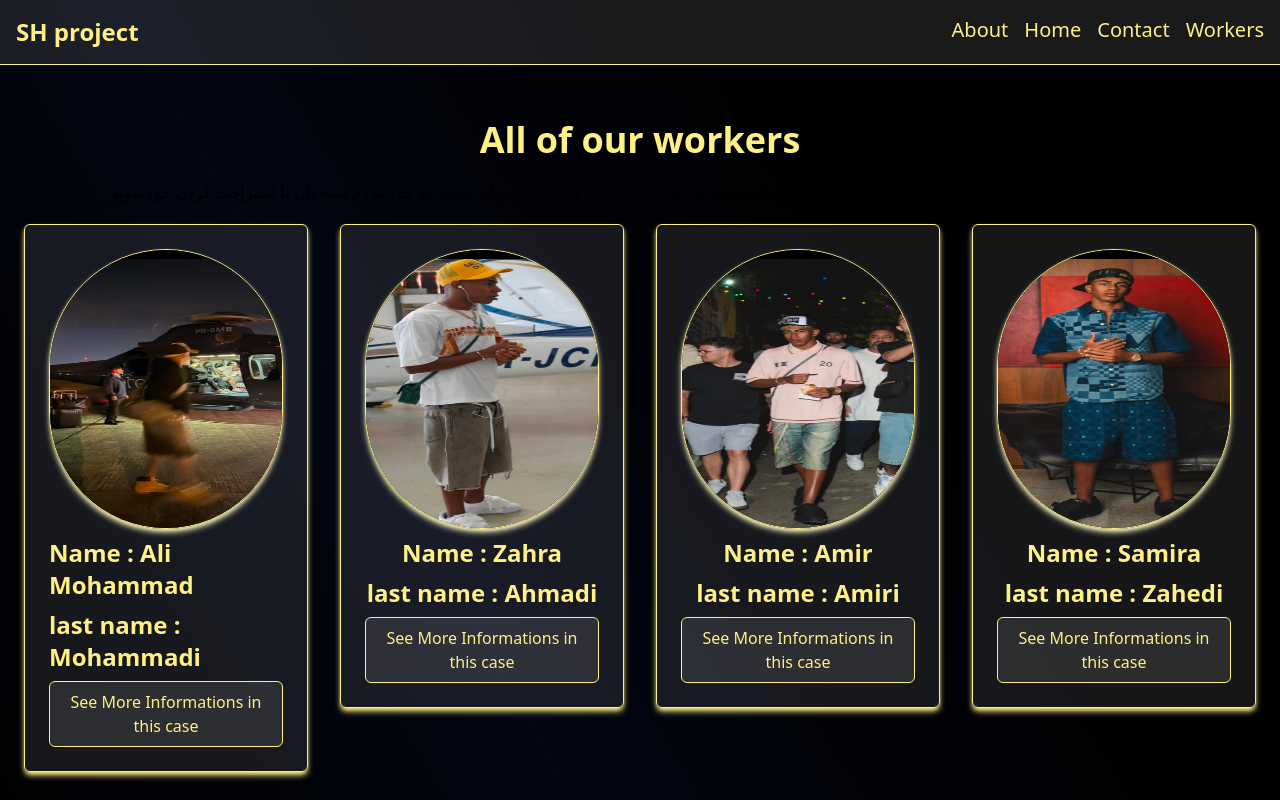
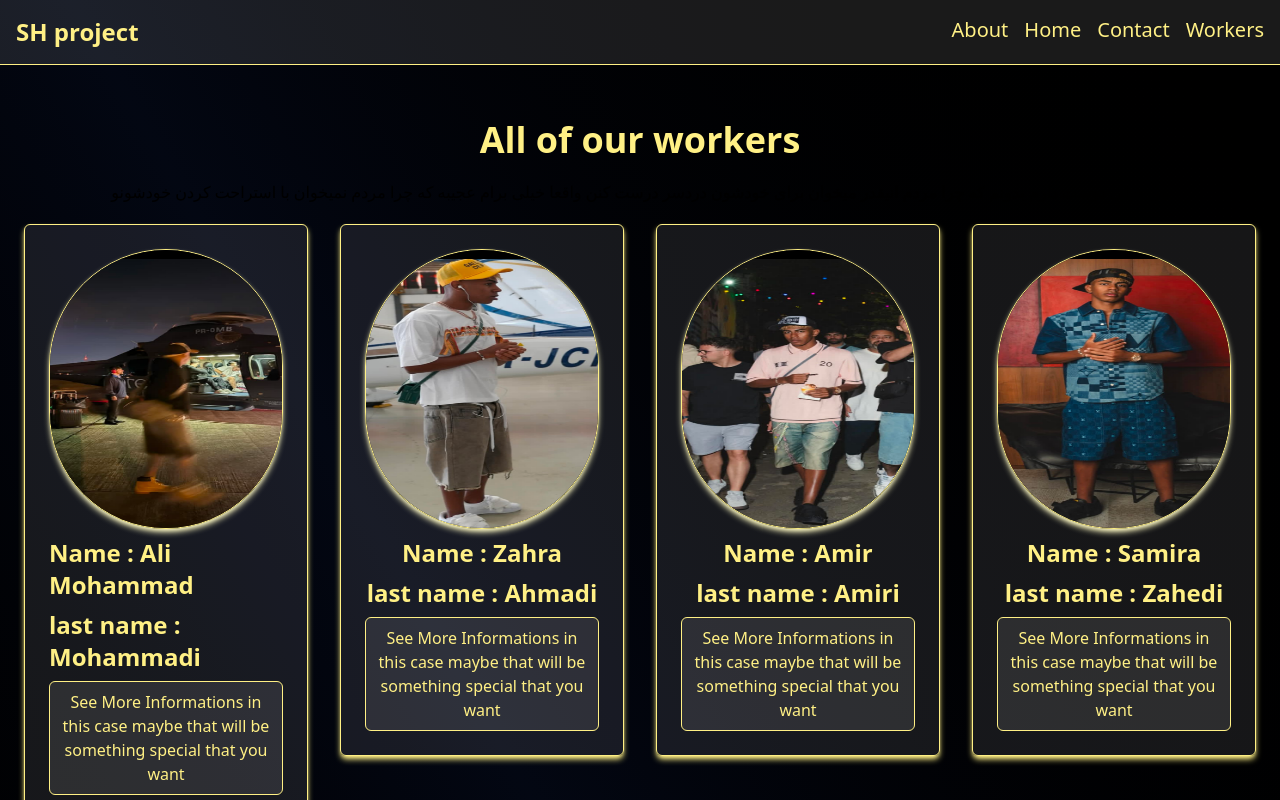
Before and after one commit to shikebazahidi999/First-Next-App, a Next.js app: page /products in a window 1280 px wide. Shown: the top 800 px of the page. Built offline with nearby package versions, Linux system fonts and the light colour scheme.

Commit message:
some changes added

```diff
--- a/src/app/products/page.tsx
+++ b/src/app/products/page.tsx
@@ -39,7 +39,8 @@ function Products() {
 								{" "}
 								<button className="w-full bg-gray-200/10 p-2 rounded-md border  hover:shadow-md hover:shadow-yellow-200">
 									{" "}
-									See More Informations in this case
+									See More Informations in this case maybe that will be
+									something special that you want
 								</button>
 							</a>
 						</div>
```
